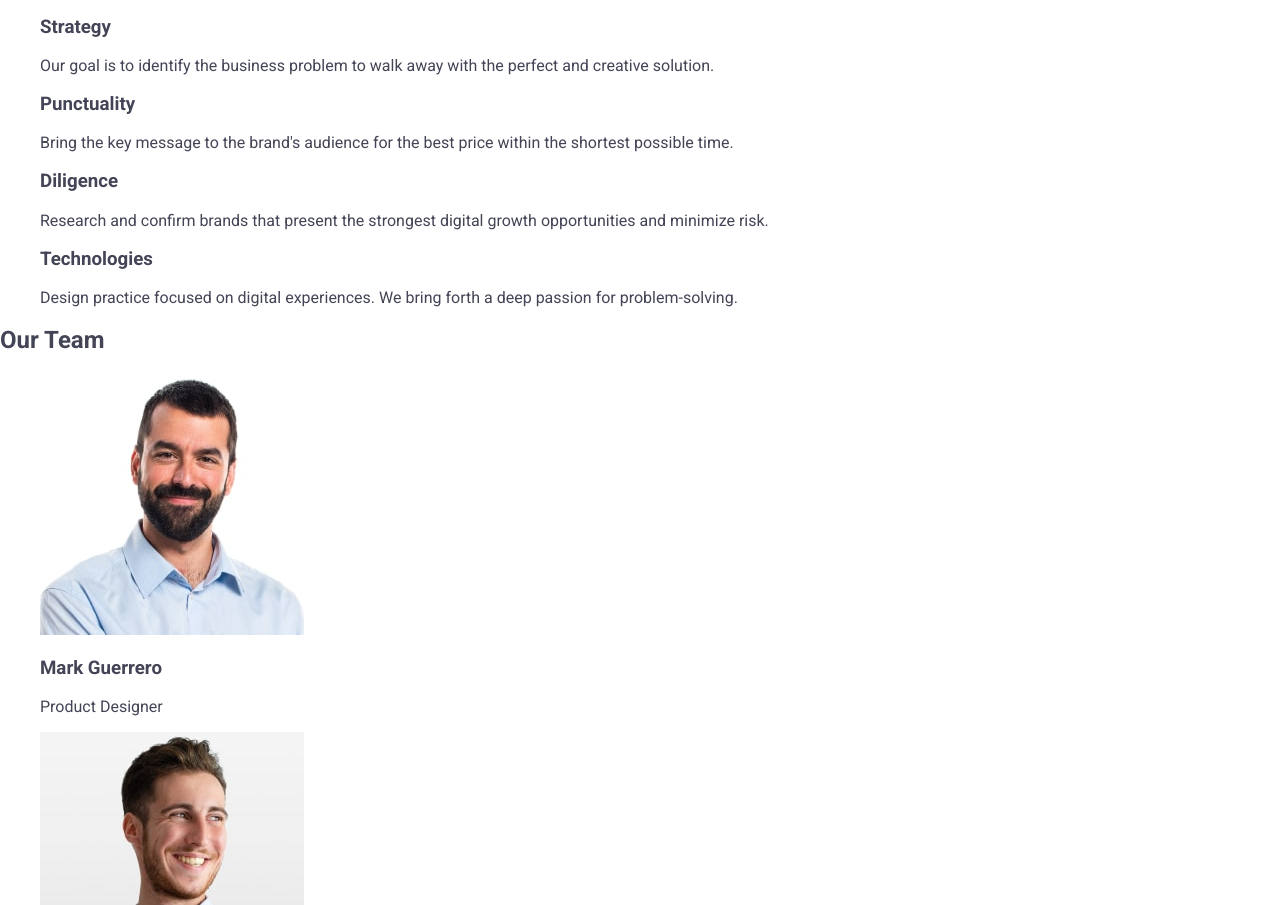
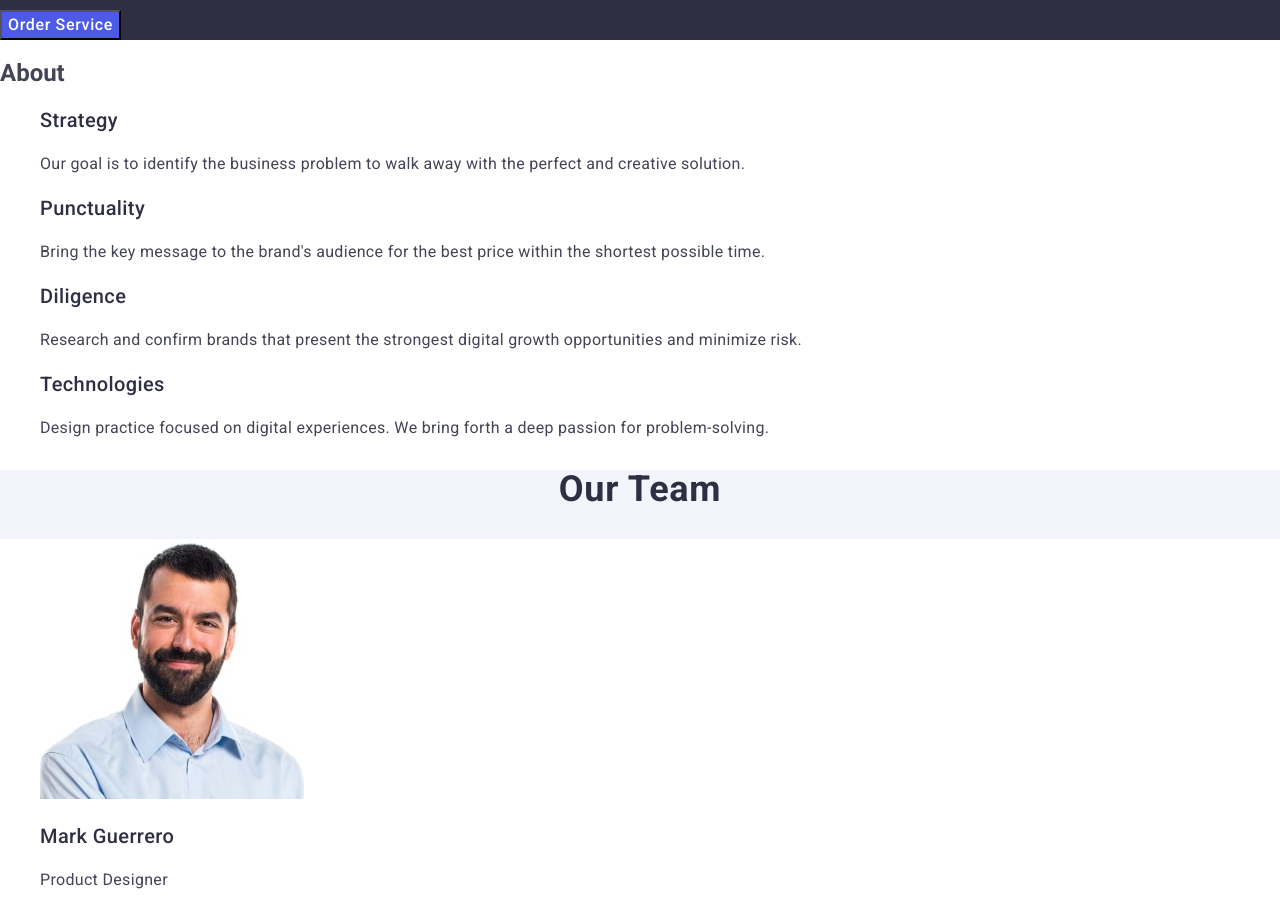
Before and after one commit to Vicars-ux/goit-markup-hw-02, a plain HTML site: page index.html in a window 1280 px wide. Shown: the part 316-1221 px from the top of the page. Drawn offline with nearby package versions, Linux system fonts and the light colour scheme.

Commit message:
add index.html styles.css

```diff
--- a/css/styles.css
+++ b/css/styles.css
@@ -52,10 +52,76 @@ a {
 .nav-link:hover,
 .nav-link:focus,
 .contacts-link:hover,
-.contacts-link:focus {
+.contacts-link:focus,
+.primary-btn:hover,
+.primary-btn:focus {
     color: #404bbf;
 }
 
 .page-footer {
     background-color: #2e2f42;
 }
+
+.feature-section {
+    background-color: #2e2f42;
+}
+
+.heading-title {
+        font-size: 56px;
+        line-height: 1.07;
+        letter-spacing: 0.02em;
+        text-align: center;
+        color: #ffffff;
+}
+
+.primary-btn {
+        font-weight: 500;
+        line-height: 1.5;
+        letter-spacing: 0.04em;
+        color: #ffffff;
+        cursor: pointer;
+    background-color: #4d5ae5
+}
+
+.info-title {
+        font-weight: 500;
+        font-size: 20px;
+        line-height: 1.2;
+        letter-spacing: 0.02em;
+        color: #2e2f42;
+}
+
+.info-text {
+    line-height: 1.5;
+    letter-spacing: 0.02em;
+}
+
+.content-section {
+    background: #f4f4fd;
+}
+
+.content-title-team {
+        font-size: 36px;
+        line-height: 1.11;
+        letter-spacing: 0.02em;
+        text-align: center;
+        color: #2e2f42;
+}
+
+.content-list {
+    background-color: #FFFFFF
+}
+
+.content-title {
+        font-weight: 500;
+        font-size: 20px;
+        line-height: 1.2;
+        letter-spacing: 0.02em;
+        color: #2e2f42;
+}
+
+.content-text {
+        font-size: 16px;
+        line-height: 1.5;
+        letter-spacing: 0.02em;
+}
--- a/index.html
+++ b/index.html
@@ -52,66 +52,66 @@
       </address>
     </header>
     <main>
-      <section>
-        <h1>Effective Solutions for Your Business</h1>
-        <button type="button">Order Service</button>
+      <section class="feature-section">
+        <h1 class="heading-title">Effective Solutions for Your Business</h1>
+        <button class="primary-btn" type="button">Order Service</button>
       </section>
-      <section>
+      <section class="info-section">
         <h2>About</h2>
 
-        <ul>
-          <li>
-            <h3>Strategy</h3>
-            <p>
+        <ul class="info-list">
+          <li class="info-item">
+            <h3 class="info-title">Strategy</h3>
+            <p class="info-text">
               Our goal is to identify the business problem to walk away with the
               perfect and creative solution.
             </p>
           </li>
-          <li>
-            <h3>Punctuality</h3>
-            <p>
+          <li class="info-item">
+            <h3 class="info-title">Punctuality</h3>
+            <p class="info-text">
               Bring the key message to the brand's audience for the best price
               within the shortest possible time.
             </p>
           </li>
-          <li>
-            <h3>Diligence</h3>
-            <p>
+          <li class="info-item">
+            <h3 class="info-title">Diligence</h3>
+            <p class="info-text">
               Research and confirm brands that present the strongest digital
               growth opportunities and minimize risk.
             </p>
           </li>
-          <li>
-            <h3>Technologies</h3>
-            <p>
+          <li class="info-item">
+            <h3 class="info-title">Technologies</h3>
+            <p class="info-text">
               Design practice focused on digital experiences. We bring forth a
               deep passion for problem-solving.
             </p>
           </li>
         </ul>
       </section>
-      <section>
-        <h2>Our Team</h2>
-        <ul>
-          <li>
+      <section class="content-section">
+        <h2 class="content-title-team">Our Team</h2>
+        <ul class="content-list">
+          <li class="content-item">
             <img src="./images/first-man.jpg" width="264" alt="man-beard" />
-            <h3>Mark Guerrero</h3>
-            <p>Product Designer</p>
+            <h3 class="content-title">Mark Guerrero</h3>
+            <p class="content-text">Product Designer</p>
           </li>
-          <li>
+          <li class="content-item">
             <img src="./images/second-man.jpg" width="264" alt="second-man" />
-            <h3>Tom Ford</h3>
-            <p>Frontend Developer</p>
+            <h3 class="content-title">Tom Ford</h3>
+            <p class="content-text">Frontend Developer</p>
           </li>
-          <li>
+          <li class="content-item">
             <img src="./images/third-girl.jpg" width="264" alt="girl" />
-            <h3>Camila Garcia</h3>
-            <p>Marketing</p>
+            <h3 class="content-title">Camila Garcia</h3>
+            <p class="content-text">Marketing</p>
           </li>
-          <li>
+          <li class="content-item">
             <img src="./images/forth-man.jpg" width="264" alt="man-in-white" />
-            <h3>Daniel Wilson</h3>
-            <p>UI Designer</p>
+            <h3 class="content-title">Daniel Wilson</h3>
+            <p class="content-text">UI Designer</p>
           </li>
         </ul>
       </section>
```
